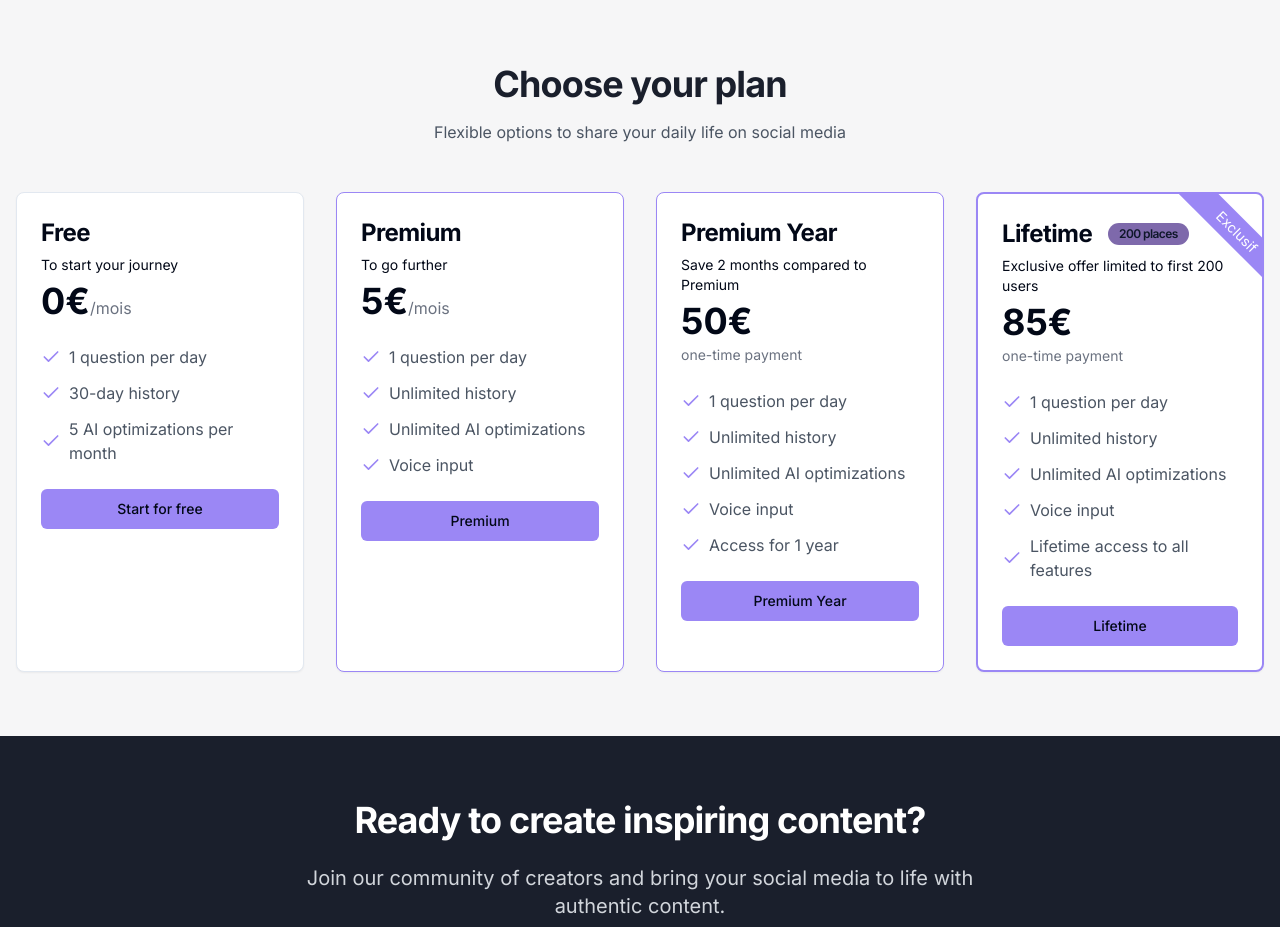
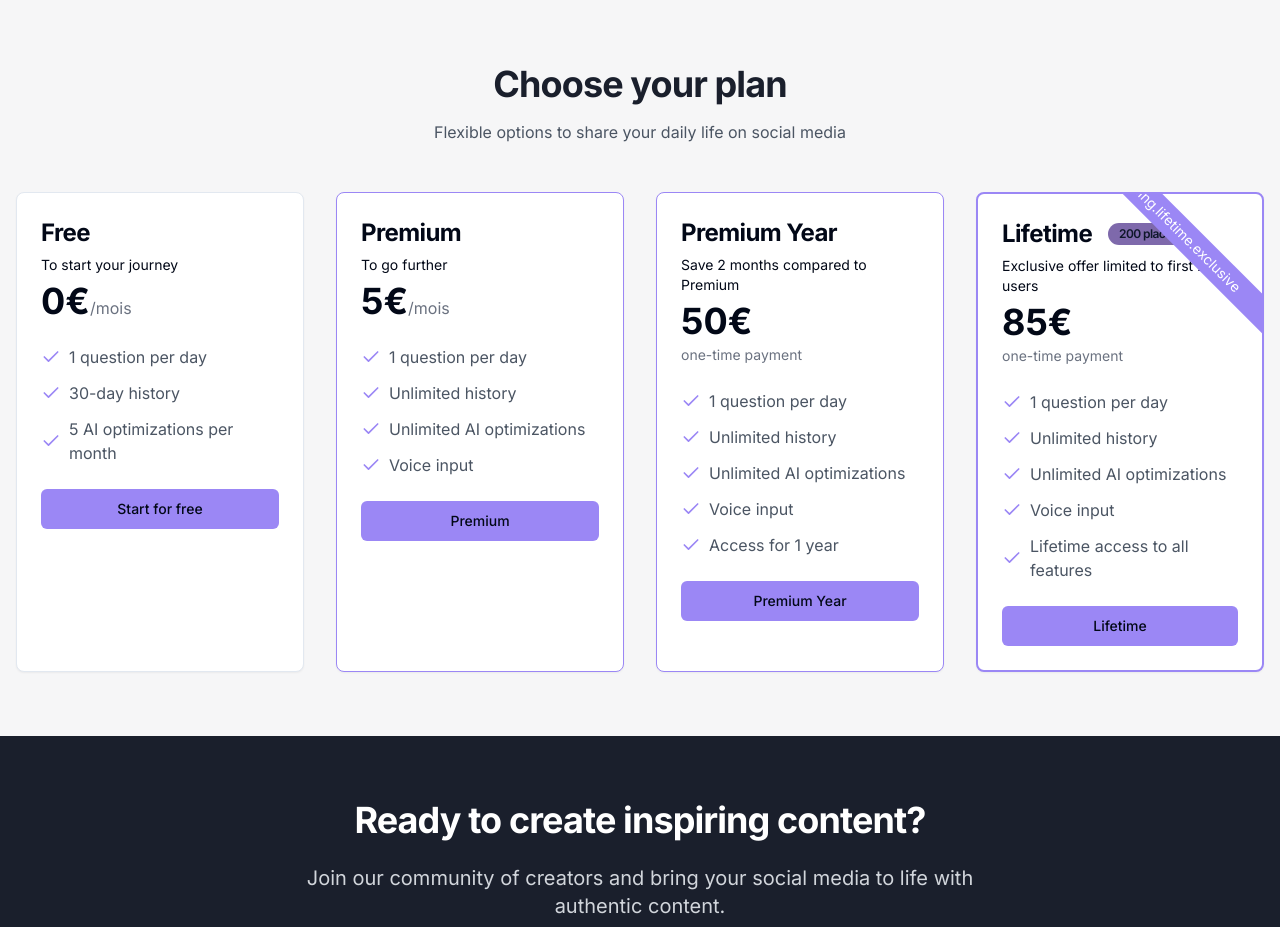
Before and after one commit to hmorales-pro/inspire-daily, a React (Vite) app: page / in a window 1280 px wide. Shown: the part 1160-2087 px from the top of the page. Built offline with nearby package versions, Linux system fonts and the light colour scheme; no server answers; the database is empty; what @supabase/auth-helpers-react would draw is missing.

Commit message:
Fix translation for "Exclusif"
Added English translation for the term "Exclusif" in the relevant localization files to ensure consistency across languages.
[skip gpt_engineer]

```diff
--- a/src/components/landing/PricingSection.tsx
+++ b/src/components/landing/PricingSection.tsx
@@ -114,7 +114,7 @@ export const PricingSection = () => {
           {/* Lifetime Plan */}
           <Card className="bg-white border-2 border-primary relative overflow-hidden">
             <div className="absolute -right-12 top-6 rotate-45 bg-primary text-white px-12 py-1 text-sm">
-              Exclusif
+              {t('pricing.lifetime.exclusive')}
             </div>
             <CardHeader>
               <CardTitle className="text-2xl font-bold flex items-center gap-2">
```
